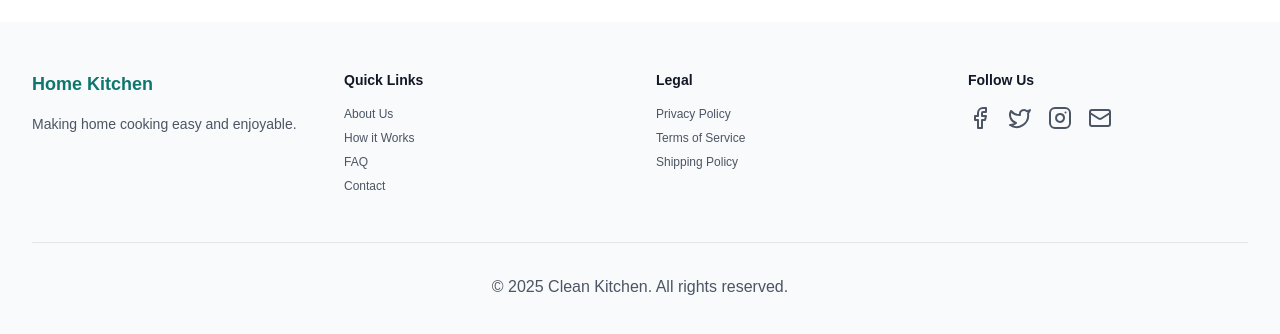
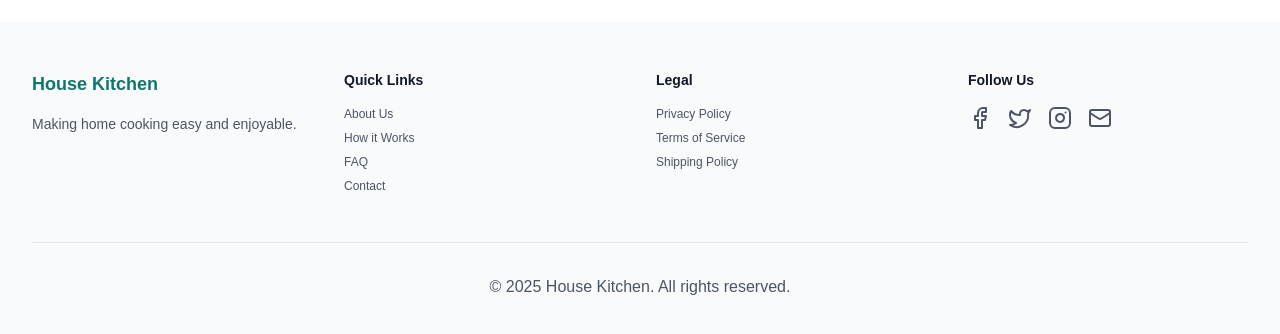
Before and after one commit to huntdavid175/home_kitchen_original, a Next.js app: page /subscribe in a window 1280 px wide. Shown: the part 1168-1502 px from the top of the page. Built offline with nearby package versions, Linux system fonts and the light colour scheme.

Commit message:
changed font size in project

```diff
--- a/app/layout.tsx
+++ b/app/layout.tsx
@@ -15,7 +15,7 @@ const geistMono = Geist_Mono({
 });
 
 export const metadata: Metadata = {
-  title: "Home Kitchen",
+  title: "House Kitchen",
   description: "Delicious Meals, Delivered to Your Door",
 };
 
--- a/app/page.tsx
+++ b/app/page.tsx
@@ -308,7 +308,7 @@ function App() {
       {/* Weekly Recipes */}
       <div className="max-w-7xl  md:mx-auto px-4 sm:px-6 lg:px-8 py-16">
         <div className="flex justify-between items-center mb-8">
-          <h2 className="text-xl md:text-2xl font-bold text-gray-900">
+          <h2 className="text-lg md:text-xl font-bold text-gray-900">
             {/* This Week&apos;s Menu */}
             Week of February 24th
           </h2>
--- a/components/Landing/Footer.tsx
+++ b/components/Landing/Footer.tsx
@@ -8,7 +8,7 @@ const Footer = () => {
         <div className="grid grid-cols-1 md:grid-cols-4 gap-8">
           <div>
             <h3 className="text-lg font-bold text-teal-700 mb-4">
-              Home Kitchen
+              House Kitchen
             </h3>
             <p className="text-gray-600 text-sm">
               Making home cooking easy and enjoyable.
@@ -82,7 +82,7 @@ const Footer = () => {
           </div>
         </div>
         <div className="border-t border-gray-200 mt-12 pt-8 text-center text-gray-600">
-          <p>© 2025 Clean Kitchen. All rights reserved.</p>
+          <p>© 2025 House Kitchen. All rights reserved.</p>
         </div>
       </div>
     </footer>
--- a/components/Landing/Navigation.tsx
+++ b/components/Landing/Navigation.tsx
@@ -57,7 +57,7 @@ export default function Navigation() {
             {/* Logo */}
             <div className="flex-shrink-0">
               <Link href="/" className="text-2xl font-bold text-teal-700">
-                Home Kitchen
+                House Kitchen
               </Link>
             </div>
 
--- a/components/Subscription/MealPlanSelection.tsx
+++ b/components/Subscription/MealPlanSelection.tsx
@@ -46,7 +46,7 @@ export default function MealPlanSelection({
         <div className="container mx-auto px-4 h-16 flex items-center justify-between">
           <Image
             src="/placeholder.svg?height=32&width=120"
-            alt="Hello Fresh"
+            alt="House Kitchen"
             width={120}
             height={32}
             className="h-8 w-auto"
```
